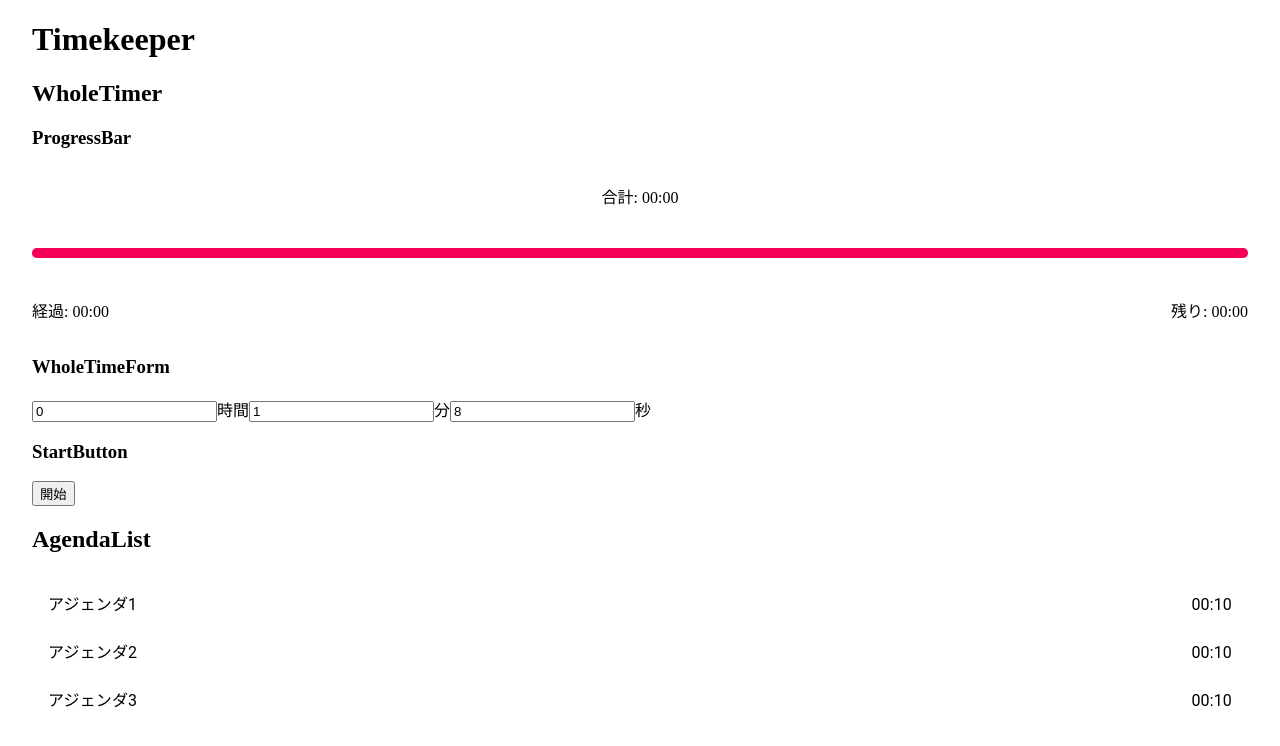
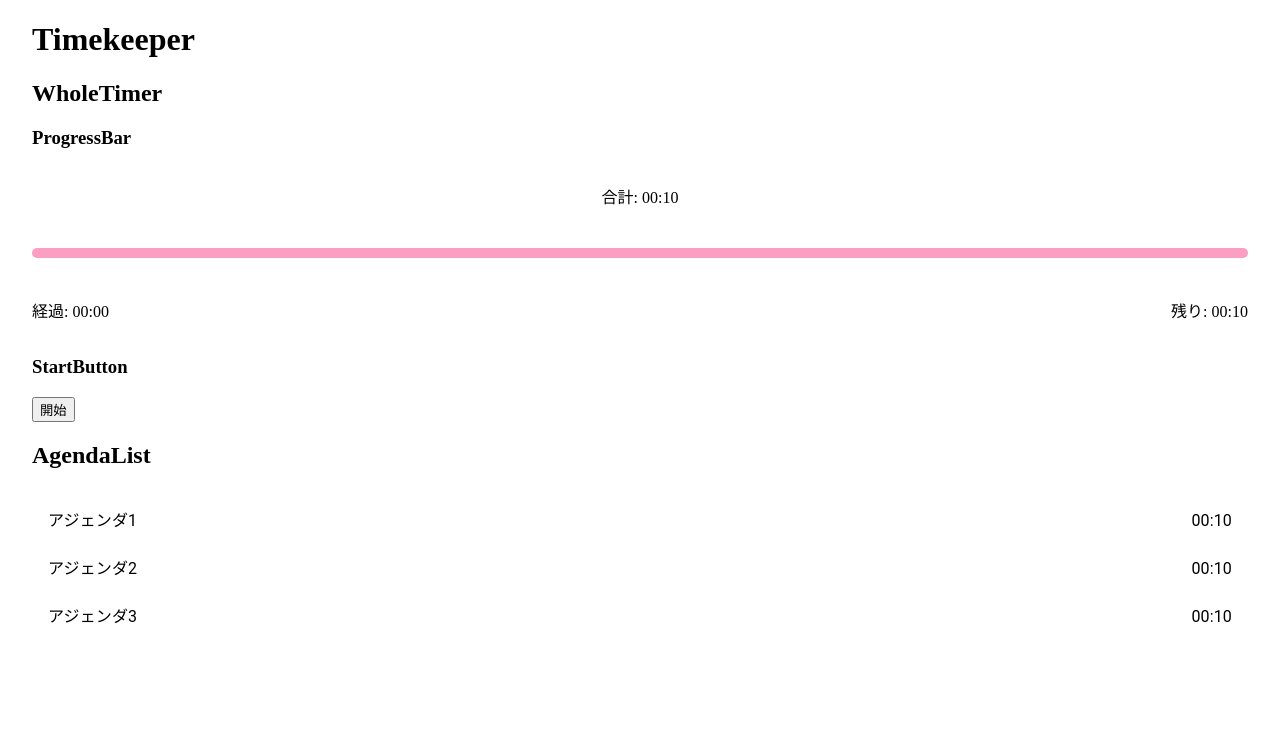
Before and after one commit to youichiro/timekeeper, a Next.js app: page / in a window 1280 px wide. Shown: the top 746 px of the page. Built offline with nearby package versions, Linux system fonts and the light colour scheme.

Commit message:
合計時間に達したらカウンターを止める

```diff
--- a/components/WholeTimer.tsx
+++ b/components/WholeTimer.tsx
@@ -1,70 +1,38 @@
-import React, { useState, useEffect, useCallback, createContext } from 'react'
-
+import React, { useEffect } from 'react'
 import ProgressBar from './ProgressBar'
-import WholeTimeForm from './WholeTimeForm'
 import StartButton from './StartButton'
-import { BlockTime, WholeProgress } from '../interfaces'
-import { convertSeconds, calcEndDate } from '../utils/calc-date'
-
-export const WholeTimerContext = createContext(
-  {} as {
-    wholeBlockTime: BlockTime
-    setWholeBlockTime: (blockTime: BlockTime) => void
-  }
-)
+import { useDispatch } from 'react-redux'
+import {
+  resetCounter,
+  startCount,
+  stopCount,
+  updateCount,
+} from '../stores/counter'
+import { useSelector } from '../stores'
 
 const WholeTimer: React.FC = () => {
-  const initialWholeBlockTime: BlockTime = {
-    hours: 0,
-    minutes: 1,
-    seconds: 8,
+  const total = 10
+
+  const dispatch = useDispatch()
+  const counter = useSelector((state) => state.counter)
+
+  const onClickStartButton = () => {
+    dispatch(resetCounter())
+    const intervalID = window.setInterval(() => dispatch(updateCount()), 1000)
+    dispatch(startCount({ intervalID: intervalID }))
   }
-  const [wholeBlockTime, setWholeBlockTime] = useState(initialWholeBlockTime)
 
-  const initialWholeProgress: WholeProgress = {
-    isStarted: false,
-    totalSeconds: 0,
-    start: new Date(),
-    end: new Date(),
-  }
-  const [wholeProgress, setWholeProgress] = useState(initialWholeProgress)
-
-  // 開始ボタンをクリックしたらタイマーをスタートさせる
-  const onClickStartButton = useCallback(() => {
-    setElapsedSeconds(0)
-    setWholeProgress({
-      isStarted: true,
-      totalSeconds: convertSeconds(wholeBlockTime),
-      start: new Date(),
-      end: calcEndDate(new Date(), wholeBlockTime),
-    })
-  }, [wholeBlockTime])
-
-  // 経過時間をカウントし、設定時間に達したらストップする
-  const [elapsedSeconds, setElapsedSeconds] = useState(0)
+  // counterを監視して、全体時間に達したらカウンターを止める
   useEffect(() => {
-    if (wholeProgress.isStarted === true) {
-      const intervalID = setInterval(
-        () => setElapsedSeconds(elapsedSeconds + 1),
-        1000
-      )
-      if (elapsedSeconds >= wholeProgress.totalSeconds) {
-        clearInterval(intervalID)
-      }
-      return () => clearInterval(intervalID)
+    if (counter.time >= total) {
+      dispatch(stopCount())
     }
-  })
+  }, [counter])
 
   return (
     <div>
       <h2>WholeTimer</h2>
-      <ProgressBar
-        total={wholeProgress.totalSeconds}
-        elapsed={elapsedSeconds}
-      />
-      <WholeTimerContext.Provider value={{ wholeBlockTime, setWholeBlockTime }}>
-        <WholeTimeForm />
-      </WholeTimerContext.Provider>
+      <ProgressBar total={total} elapsed={counter.time} />
       <StartButton handleClick={onClickStartButton} />
     </div>
   )
--- a/stores/counter.tsx
+++ b/stores/counter.tsx
@@ -11,20 +11,30 @@ const counterSlice = createSlice({
   name: 'counter',
   initialState,
   reducers: {
-    start(state, action: PayloadAction<{ intervalID: number }>) {
+    startCount(state, action: PayloadAction<{ intervalID: number }>) {
       state.isStarted = true
       state.intervalID = action.payload.intervalID
     },
-    stop(state, action: PayloadAction<{ intervalID: number }>) {
-      clearInterval(action.payload.intervalID)
+    stopCount(state) {
+      if (state.intervalID) {
+        window.clearInterval(state.intervalID)
+      }
       state.isStarted = false
       state.intervalID = null
     },
-    update(state) {
+    updateCount(state) {
       state.time += 1
+    },
+    resetCounter(state) {
+      ;(state.isStarted = false), (state.intervalID = null), (state.time = 0)
     },
   },
 })
 
-export const { start, stop, update } = counterSlice.actions
+export const {
+  startCount,
+  stopCount,
+  updateCount,
+  resetCounter,
+} = counterSlice.actions
 export default counterSlice.reducer
```
Also changed, not shown: 1 other file (tests, documents, lock files or other folders).
